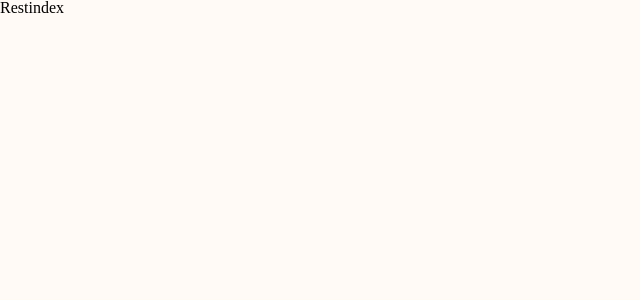
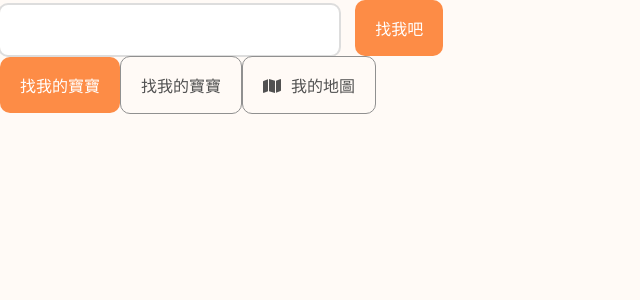
Before and after one commit to Zoe0426/MFEE36_01-react-final, a Next.js app: page /restaurant in a window 1280 px wide. Shown: the top 300 px of the page, without its empty margins (0-640 px from the left). Built offline with nearby package versions, Linux system fonts and the light colour scheme.

Commit message:
btn_component

```diff
--- /dev/null
+++ b/components/ui/buttons/IconBtn.js
@@ -0,0 +1,16 @@
+import React from 'react'
+import Styles from './IconBtn.module.css'
+import { FontAwesomeIcon } from '@fortawesome/react-fontawesome'
+
+//要引入fontawesome的icon需要在你們的page檔icon的props裡加上花括號，並於最上面引入要用的icon名稱(不用再引入FontAwesomeIcon了)
+
+export default function IconBtn({ icon = '', text = '' }) {
+  return (
+    <>
+      <button className={Styles.icon_btn}>
+        <FontAwesomeIcon icon={icon} className={Styles.icon} />
+        {text}
+      </button>
+    </>
+  )
+}
--- /dev/null
+++ b/components/ui/buttons/IconBtn.module.css
@@ -0,0 +1,20 @@
+.icon_btn{
+    padding: var(--p16) 20px;
+    border-radius: var(--br10);
+    border: 0;
+    font-size: var(--pfs16);
+    color: var(--dark-gray);
+    background-color: transparent;
+    border: 1px solid var(--gray);
+    transition: 0.3s;
+}
+.icon_btn:hover{
+    background-color: var(--light-gray);
+    cursor: pointer;
+}
+
+.icon{
+    margin-right: 10px;
+    font-size: var(--pfs16);
+
+}
--- /dev/null
+++ b/components/ui/buttons/MainBtn.js
@@ -0,0 +1,10 @@
+import React from 'react'
+import Styles from './MainBtn.module.css'
+
+export default function MainBtn({ text = '' }) {
+  return (
+    <>
+      <button className={Styles.main_btn}>{text}</button>
+    </>
+  )
+}
--- /dev/null
+++ b/components/ui/buttons/MainBtn.module.css
@@ -0,0 +1,14 @@
+.main_btn{
+    padding: var(--p16) 20px;
+    border-radius: var(--br10);
+    border: 0;
+    color: #fff;
+    font-size: var(--pfs16);
+    background-color: var(--main);
+    transition: 0.3s;
+}
+.main_btn:hover{
+    color: var(--main);
+    background-color: var(--secondary);
+    cursor: pointer;
+}
--- /dev/null
+++ b/components/ui/buttons/SearchBar.js
@@ -0,0 +1,14 @@
+import React from 'react'
+import Styles from './SearchBar.module.css'
+import MainBtn from './MainBtn'
+
+export default function SearchBar() {
+  return (
+    <>
+      <div className={Styles.input_area}>
+        <input type="text" className={Styles.search_input} />
+        <MainBtn text="找我吧" />
+      </div>
+    </>
+  )
+}
--- /dev/null
+++ b/components/ui/buttons/SearchBar.module.css
@@ -0,0 +1,17 @@
+.search_input{
+    width: 24%;
+    margin-right: 16px;
+    padding: var(--p16) var(--p16);
+    border-radius: var( --br8);
+    border: 0;
+    font-size: var(--pfs16);
+    outline: 2px solid var(--light-gray);
+}
+.search_input:focus{
+    border-radius: var( --br8);
+    border: none;
+    outline: 2px solid var(--main);
+}
+.input_area{
+    width: 100%;
+}
--- /dev/null
+++ b/components/ui/buttons/SecondaryBtn.js
@@ -0,0 +1,10 @@
+import React from 'react'
+import Styles from './SecondaryBtn.module.css'
+
+export default function SecondaryBtn({ text = '' }) {
+  return (
+    <>
+      <button className={Styles.secondary_btn}>{text}</button>
+    </>
+  )
+}
--- /dev/null
+++ b/components/ui/buttons/SecondaryBtn.module.css
@@ -0,0 +1,14 @@
+.secondary_btn{
+    padding: var(--p16) 20px;
+    border-radius: var(--br10);
+    border: 0;
+    font-size: var(--pfs16);
+    color: var(--dark-gray);
+    background-color: transparent;
+    border: 1px solid var(--gray);
+    transition: 0.3s;
+}
+.secondary_btn:hover{
+    background-color: var(--light-gray);
+    cursor: pointer;
+}
--- a/pages/restaurant/index.js
+++ b/pages/restaurant/index.js
@@ -1,5 +1,17 @@
-import React from "react";
+import React from 'react'
+import SearchBar from '@/components/ui/buttons/SearchBar'
+import MainBtn from '@/components/ui/buttons/MainBtn'
+import SecondaryBtn from '@/components/ui/buttons/SecondaryBtn'
+import IconBtn from '@/components/ui/buttons/IconBtn'
+import { faMap } from '@fortawesome/free-solid-svg-icons'
 
 export default function Restindex() {
-  return <div>Restindex</div>;
+  return (
+    <>
+      <SearchBar />
+      <MainBtn text="找我的寶寶" />
+      <SecondaryBtn text="找我的寶寶" />
+      <IconBtn icon={faMap} text="我的地圖" />
+    </>
+  )
 }
```
Also changed, not shown: components/ui/buttons/btn.js (deleted).
